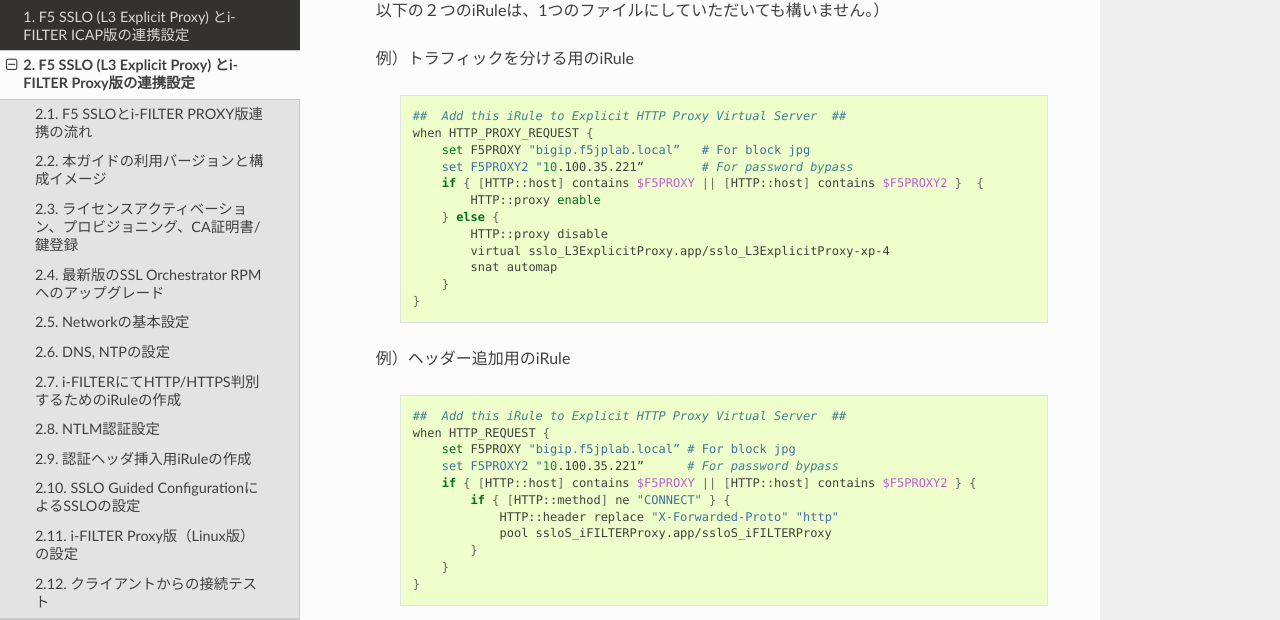
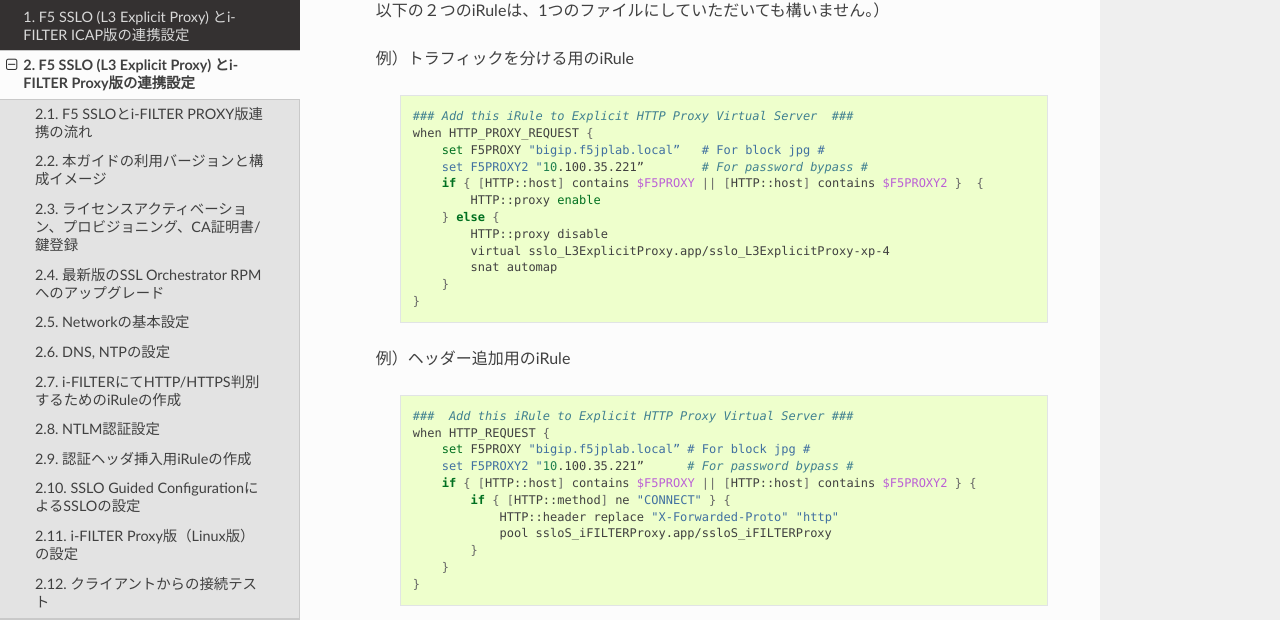
Before and after one commit to BeF5/f5j-sslo-iswf, a Sphinx documentation site: the page built from docs/content2/module13/module13.rst, in a window 1280 px wide and 900 px high, scrolled down 2023 px. Shown: the part 151-771 px from the top of the window. Built offline with Sphinx 7.4.7 and the Read the Docs theme 2.0.0, drawn with Linux system fonts in a browser that asks for light colours.

Commit message:
no message

```diff
--- a/docs/content2/module13/module13.rst
+++ b/docs/content2/module13/module13.rst
@@ -35,10 +35,10 @@
 
     .. code-block:: bash
 
-            ##  Add this iRule to Explicit HTTP Proxy Virtual Server  ##
+            ### Add this iRule to Explicit HTTP Proxy Virtual Server  ###
             when HTTP_PROXY_REQUEST {
-                set F5PROXY "bigip.f5jplab.local”   # For block jpg
-                set F5PROXY2 "10.100.35.221”        # For password bypass
+                set F5PROXY "bigip.f5jplab.local”   # For block jpg #
+                set F5PROXY2 "10.100.35.221”        # For password bypass #
                 if { [HTTP::host] contains $F5PROXY || [HTTP::host] contains $F5PROXY2 }  {
                     HTTP::proxy enable
                 } else {
@@ -52,10 +52,10 @@
 
       .. code-block:: bash
 
-            ##  Add this iRule to Explicit HTTP Proxy Virtual Server  ##
+            ###  Add this iRule to Explicit HTTP Proxy Virtual Server ###
             when HTTP_REQUEST {
-                set F5PROXY "bigip.f5jplab.local” # For block jpg
-                set F5PROXY2 "10.100.35.221”      # For password bypass
+                set F5PROXY "bigip.f5jplab.local” # For block jpg #
+                set F5PROXY2 "10.100.35.221”      # For password bypass #
                 if { [HTTP::host] contains $F5PROXY || [HTTP::host] contains $F5PROXY2 } {
                     if { [HTTP::method] ne "CONNECT" } {
                         HTTP::header replace "X-Forwarded-Proto" "http"
@@ -63,7 +63,6 @@
                     }
                 }
             }
-
 #. Explicit Proxy用のVirtual Serverを作成します。**Local Traffic >> Virtual Servers** にて、:guilabel:`Create` ボタンを押します。**任意の名前** を入力し、**Destination Address/Mask** にて、プロキシ接続用の **IPアドレス** を入力、**Service Port** にて、プロキシとして利用する **ポート番号** を入力します。
 
     .. image:: images/mod13-5.png
@@ -95,7 +94,6 @@
                 HTTP::header replace "X-Forwarded-Proto" "https"
                 pool ssloS_iFILTERProxy.app/ssloS_iFILTERProxy
             }
-
 #. ブロック画面内のタイトル画像にSSL接続するためにBIG-IPにてSSLオフロードを行うため、**サーバ証明書** と **秘密鍵** の登録します。 **System >> Certificate Management >> Traffic Certificate Management** にて、**利用するサーバ証明書** と **秘密鍵** の登録します。下記が登録したサーバ証明書のイメージです。ここでは、SANにFQDNとIPアドレスを登録しています。
 
     .. image:: images/mod13-9.png
@@ -152,7 +150,7 @@
 #. パスワードブロック解除が設定されているURLへ接続し、パスワード入力画面が表示されることを確認します。
 
     .. image:: images/mod13-18.png
-       :scale: 60%
+       :scale: 62%
        :align: center
     |
 #. 解除パスワード入力後、無事WEB接続ができる事を確認します。
```
